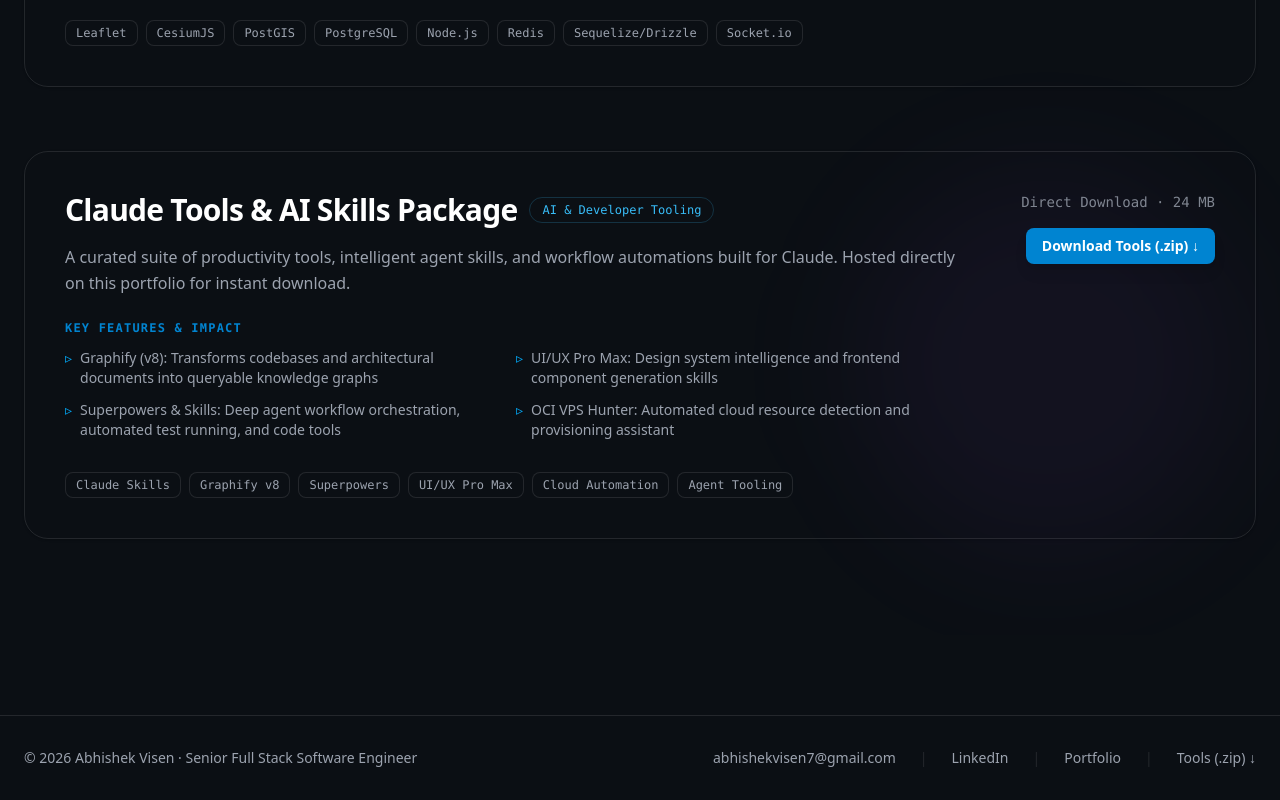
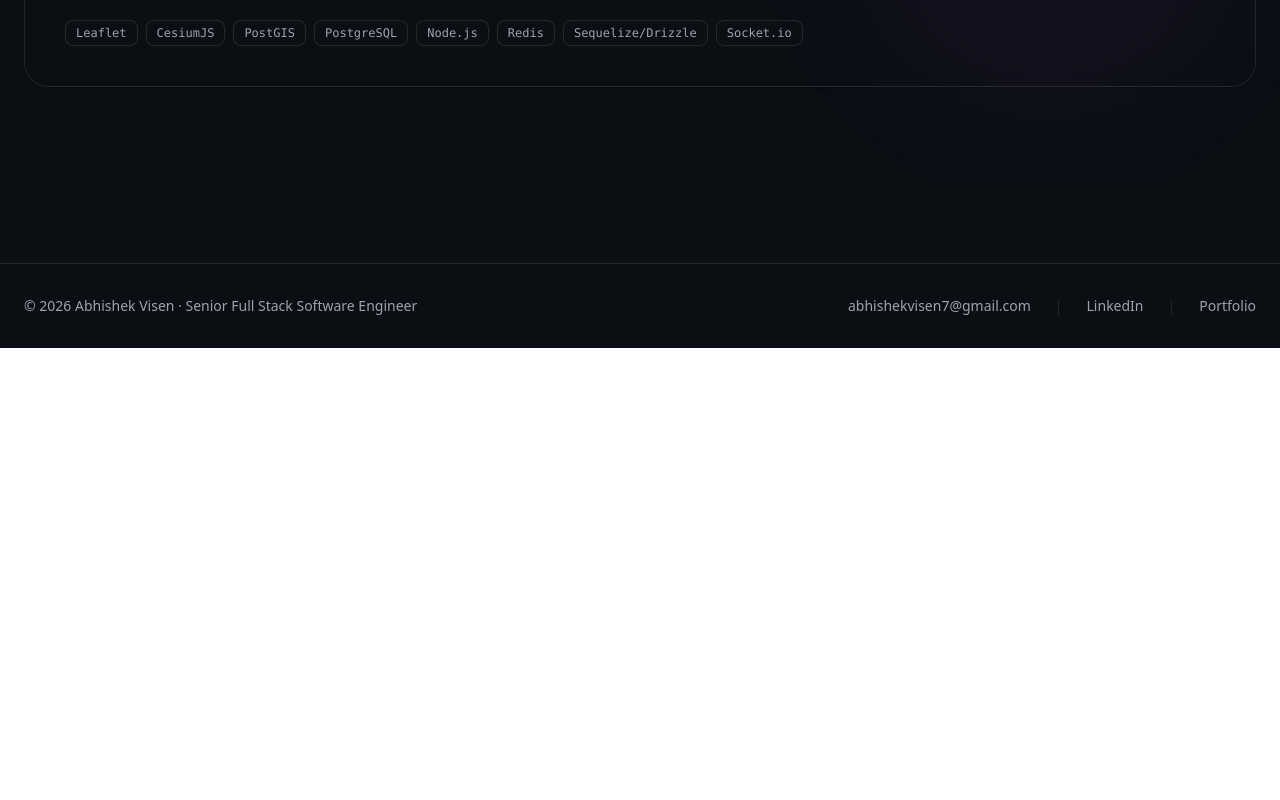
Before and after one commit to visenA7/portfolio-frontend, a React (Vite) app: page /projects in a window 1280 px wide. Shown: the part 1621-2421 px from the top of the page. After the commit the page ends 1969 px from the top, so only its background shows below. Built offline with nearby package versions, Linux system fonts and the light colour scheme; what @react-pdf/renderer would draw is missing.

Commit message:
refactor: remove Claude tools download bundle and related UI references

```diff
--- a/src/components/hero/Hero.tsx
+++ b/src/components/hero/Hero.tsx
@@ -63,32 +63,21 @@ export const Hero = () => {
                         <div className="mt-8 flex flex-wrap gap-3 sm:gap-4">
                             <a
                                 href="/systems"
-                                className="px-6 py-3 min-h-[44px] rounded-lg bg-card border border-border-custom text-text-heading font-bold hover:bg-sky-600 dark:hover:bg-sky-500 hover:text-white hover:border-sky-500 transition-all text-sm uppercase tracking-wide backdrop-blur-sm text-center shadow-sm hover:shadow-md cursor-pointer flex items-center justify-center"
+                                className="px-6 py-3 min-h-[44px] rounded-lg bg-card border border-border-custom text-text-heading font-bold hover:bg-sky-600 dark:hover:bg-sky-500 hover:text-white hover:border-sky-500 transition-all text-sm uppercase tracking-wide backdrop-blur-sm text-center shadow-sm hover:shadow-md cursor-pointer"
                             >
                                 Systems
                             </a>
                             <a
                                 href="/frontend"
-                                className="px-6 py-3 min-h-[44px] rounded-lg bg-card border border-border-custom text-text-heading font-bold hover:bg-indigo-600 dark:hover:bg-indigo-500 hover:text-white hover:border-indigo-500 transition-all text-sm uppercase tracking-wide backdrop-blur-sm text-center shadow-sm hover:shadow-md cursor-pointer flex items-center justify-center"
+                                className="px-6 py-3 min-h-[44px] rounded-lg bg-card border border-border-custom text-text-heading font-bold hover:bg-indigo-600 dark:hover:bg-indigo-500 hover:text-white hover:border-indigo-500 transition-all text-sm uppercase tracking-wide backdrop-blur-sm text-center shadow-sm hover:shadow-md cursor-pointer"
                             >
                                 Frontend
                             </a>
                             <a
                                 href="/projects"
-                                className="px-6 py-3 min-h-[44px] rounded-lg bg-card border border-border-custom text-text-heading font-bold hover:bg-purple-600 dark:hover:bg-purple-500 hover:text-white hover:border-purple-500 transition-all text-sm uppercase tracking-wide backdrop-blur-sm text-center shadow-sm hover:shadow-md cursor-pointer flex items-center justify-center"
+                                className="px-6 py-3 min-h-[44px] rounded-lg bg-card border border-border-custom text-text-heading font-bold hover:bg-purple-600 dark:hover:bg-purple-500 hover:text-white hover:border-purple-500 transition-all text-sm uppercase tracking-wide backdrop-blur-sm text-center shadow-sm hover:shadow-md cursor-pointer"
                             >
                                 Projects
-                            </a>
-                            <a
-                                href="/claude.zip"
-                                download="claude.zip"
-                                className="px-5 py-3 min-h-[44px] rounded-lg bg-gradient-to-r from-sky-600 to-indigo-600 hover:from-sky-500 hover:to-indigo-500 text-white font-bold transition-all text-sm uppercase tracking-wide text-center shadow-md hover:shadow-lg hover:shadow-sky-500/25 cursor-pointer flex items-center justify-center gap-2"
-                                title="Download Claude Tools & Skills Bundle (24 MB)"
-                            >
-                                <svg className="w-4 h-4" fill="none" stroke="currentColor" viewBox="0 0 24 24">
-                                    <path strokeLinecap="round" strokeLinejoin="round" strokeWidth="2.5" d="M4 16v1a3 3 0 003 3h10a3 3 0 003-3v-1m-4-4l-4 4m0 0l-4-4m4 4V4" />
-                                </svg>
-                                Claude Tools (.zip)
                             </a>
                         </div>
 
--- a/src/components/layout/Footer.tsx
+++ b/src/components/layout/Footer.tsx
@@ -37,15 +37,6 @@ export const Footer = () => {
                     >
                         Portfolio
                     </a>
-                    <span className="text-border-custom font-light">|</span>
-                    <a
-                        href="/claude.zip"
-                        download="claude.zip"
-                        className="text-text-muted hover:text-sky-500 transition-colors font-medium flex items-center gap-1"
-                        title="Download Claude Tools & Skills Bundle (.zip)"
-                    >
-                        Tools (.zip) ↓
-                    </a>
                 </div>
             </div>
         </footer>
--- a/src/components/snapshot/SystemSnapshot.tsx
+++ b/src/components/snapshot/SystemSnapshot.tsx
@@ -6,7 +6,7 @@ const stats = [
     "👥 15,000+ employees lifecycle",
     "🔄 30% fewer deployment failures",
     "🤖 AI-powered HRMS assistant",
-    "🛠️ Claude Tools & Skills Hosted"
+    "⚛️ React & .NET Microservices"
 ];
 
 export const SystemSnapshot = () => (
--- a/src/pages/Projects.tsx
+++ b/src/pages/Projects.tsx
@@ -44,22 +44,6 @@ const projects = [
         ],
         link: "#",
         linkText: "Internal System"
-    },
-    {
-        title: "Claude Tools & AI Skills Package",
-        role: "AI & Developer Tooling",
-        timeline: "Direct Download · 24 MB",
-        description: "A curated suite of productivity tools, intelligent agent skills, and workflow automations built for Claude. Hosted directly on this portfolio for instant download.",
-        tech: ["Claude Skills", "Graphify v8", "Superpowers", "UI/UX Pro Max", "Cloud Automation", "Agent Tooling"],
-        features: [
-            "Graphify (v8): Transforms codebases and architectural documents into queryable knowledge graphs",
-            "UI/UX Pro Max: Design system intelligence and frontend component generation skills",
-            "Superpowers & Skills: Deep agent workflow orchestration, automated test running, and code tools",
-            "OCI VPS Hunter: Automated cloud resource detection and provisioning assistant"
-        ],
-        link: "/claude.zip",
-        linkText: "Download Tools (.zip) ↓",
-        download: "claude.zip"
     }
 ];
 
@@ -136,8 +120,7 @@ export const Projects = () => {
                                     {project.link !== "#" ? (
                                         <a
                                             href={project.link}
-                                            download={project.download}
-                                            className="px-4 py-2 bg-sky-600 hover:bg-sky-500 text-white rounded-lg font-bold text-sm transition-all shadow-lg hover:shadow-sky-500/20 cursor-pointer flex items-center justify-center gap-2"
+                                            className="px-4 py-2 bg-sky-600 hover:bg-sky-500 text-white rounded-lg font-bold text-sm transition-all shadow-lg hover:shadow-sky-500/20 cursor-pointer"
                                         >
                                             {project.linkText}
                                         </a>
```
Also changed, not shown: 2 other files (tests, documents, lock files or other folders).
